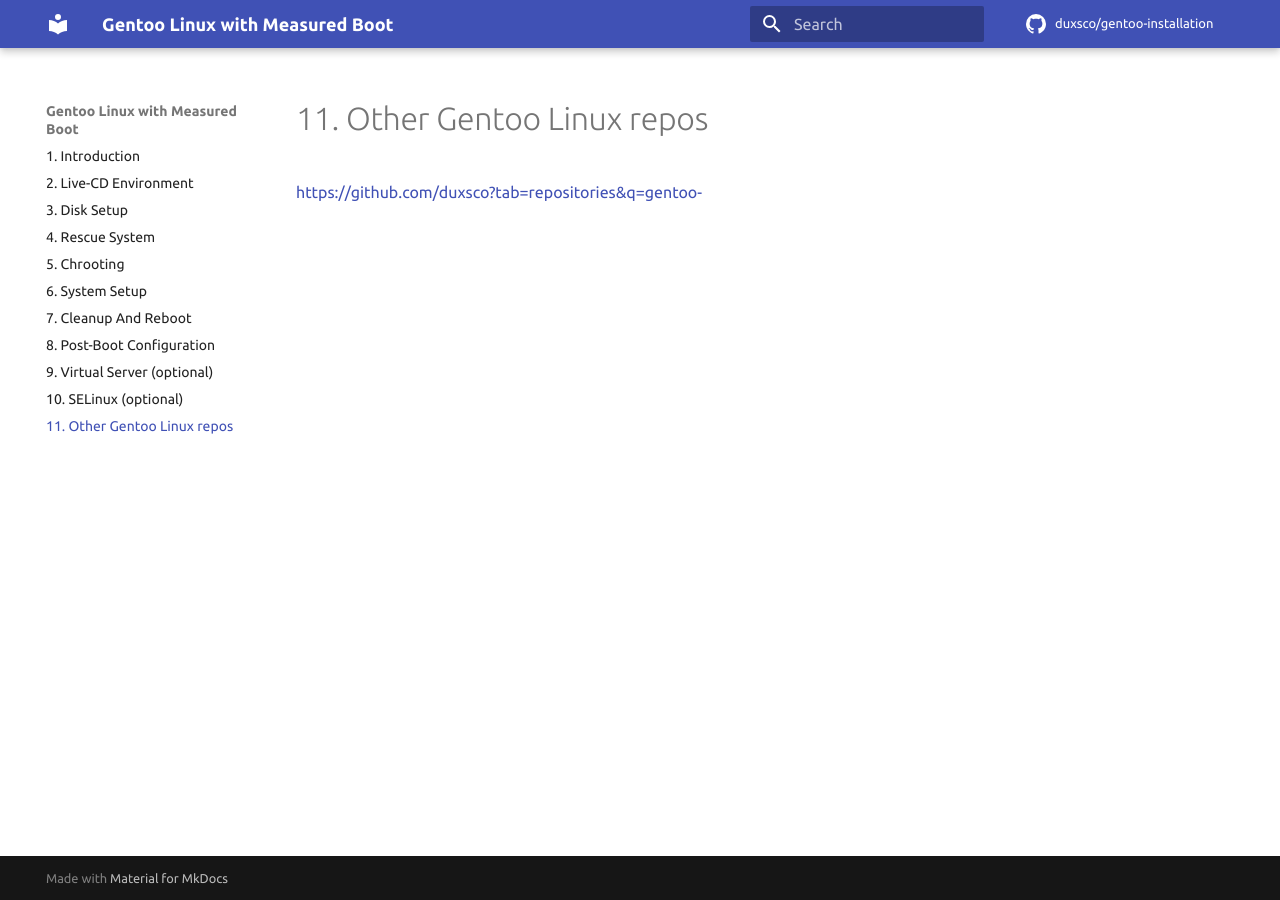
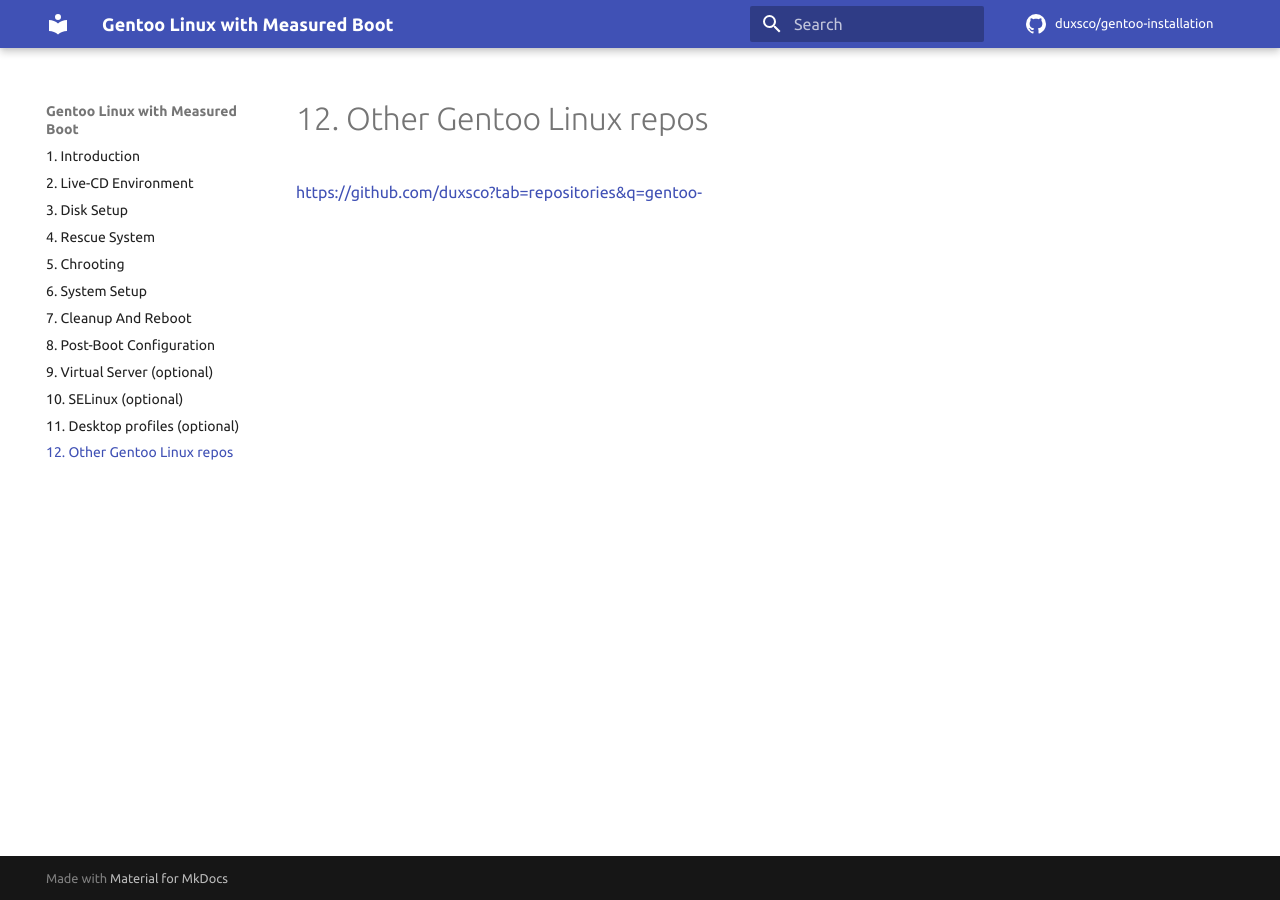
Before and after one commit to duxsco/gentoo-installation, an MkDocs documentation site: the page built from docs/other_gentoo_linux_repos.md, in a window 1280 px wide. Built offline with MkDocs 1.6.1 and Material for MkDocs 9.7.7, drawn with Linux system fonts in a browser that asks for light colours; comment, search, counter and statistics services are not loaded.

Commit message:
Add desktop profiles

```diff
--- a/mkdocs.yml
+++ b/mkdocs.yml
@@ -57,4 +57,5 @@ nav:
   - 8. Post-Boot Configuration: post-boot_configuration.md
   - 9. Virtual Server (optional): virtual_server.md
   - 10. SELinux (optional): selinux.md
-  - 11. Other Gentoo Linux repos: other_gentoo_linux_repos.md
+  - 11. Desktop profiles (optional): desktop_profiles.md
+  - 12. Other Gentoo Linux repos: other_gentoo_linux_repos.md
```
Also changed, not shown: docs/desktop_profiles.md (added, +15 -0 lines), 5 other files.
